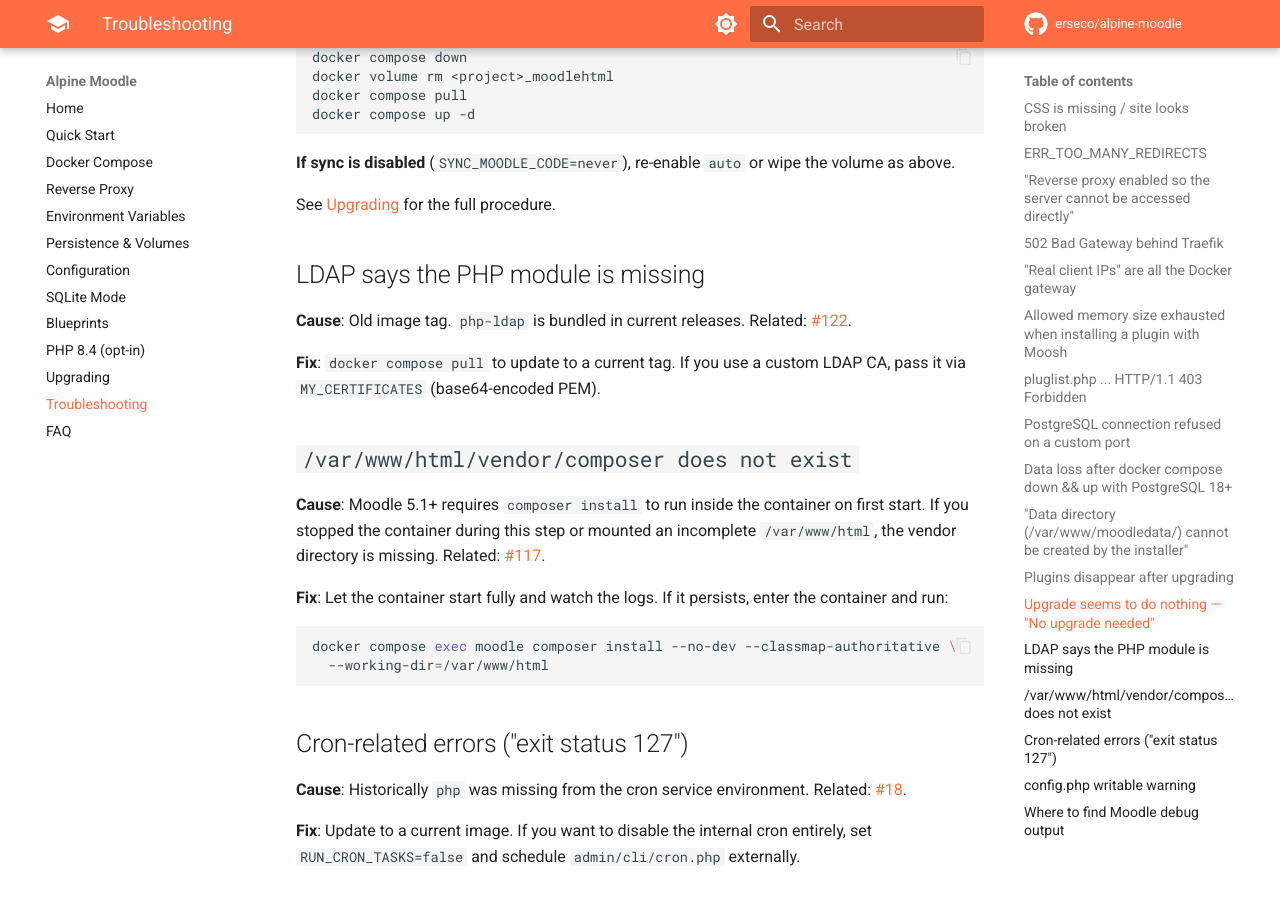
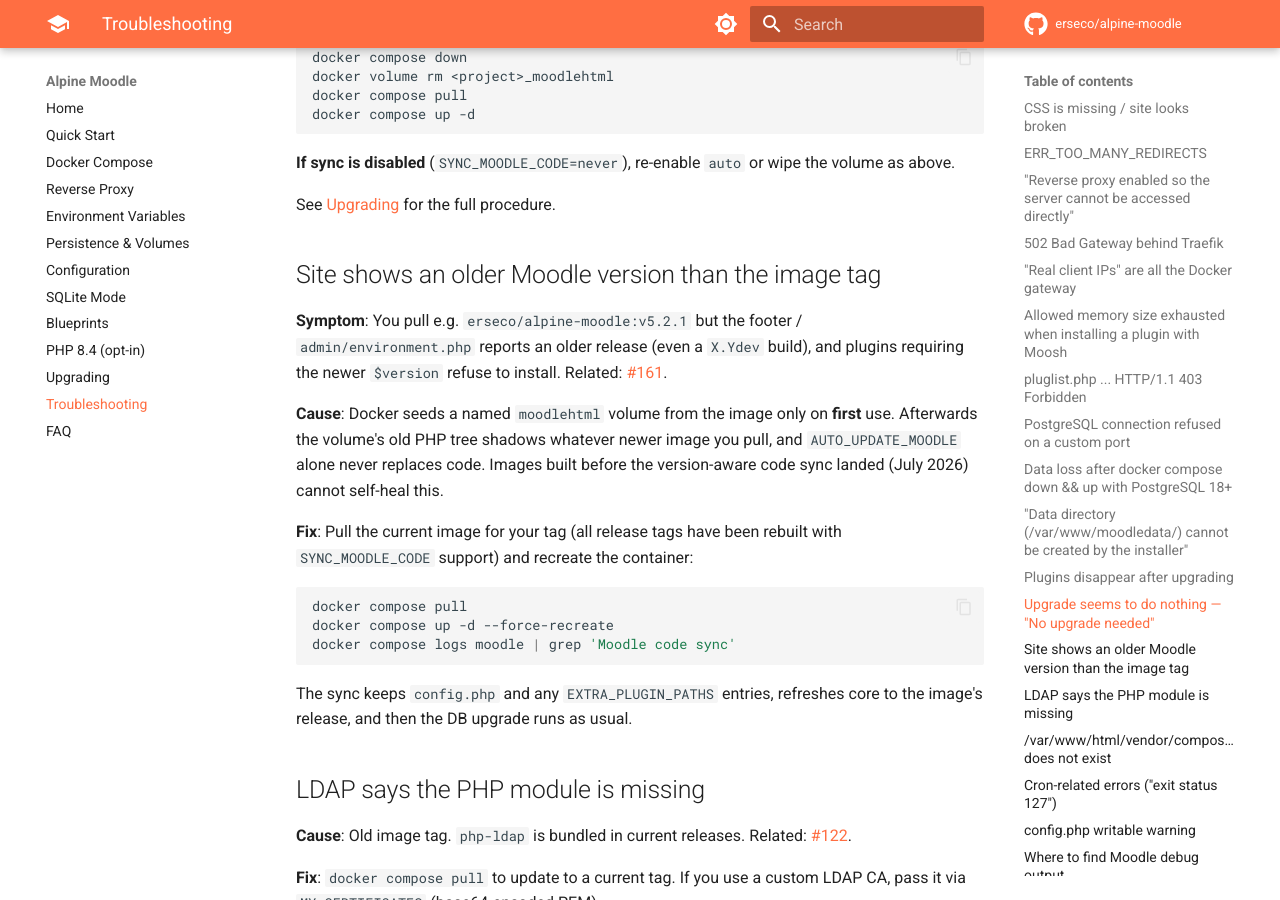
Before and after one commit to erseco/alpine-moodle, an MkDocs documentation site: the page built from docs/troubleshooting.md, in a window 1280 px wide and 900 px high, scrolled down 4240 px. Built offline with MkDocs 1.6.1 and Material for MkDocs 9.7.7, drawn with Linux system fonts in a browser that asks for light colours; comment, search, counter and statistics services are not loaded.

Commit message:
Guarantee published images match their Moodle version tag (#161)
Two CI-level guards for the class of bug behind #161, where users could
end up serving a Moodle release that does not correspond to the image tag:

- Pin the Moodle download to the exact upstream commit. build.yml resolves
  MOODLE_VERSION to a commit SHA with git ls-remote and passes it as the
  new MOODLE_COMMIT build-arg, so the download layer's BuildKit cache key
  follows upstream. Without this, :main/:beta images kept reusing a stale
  cached snapshot (frozen at 5.2dev Build 20251219 for ~7 months). It also
  fails the build early when a tag is missing upstream, and curl -fsSL
  makes HTTP errors fatal instead of feeding tar garbage.

- Release gate before push. A new step builds the amd64 image and runs
  tests/verify-moodle-version.sh, which asserts version.php's $release
  matches the git tag (strict for stable vX.Y.Z, presence-only for main
  and pre-releases). Nothing is pushed if the content is wrong.

Also: PR debug builds now exercise the pinned-commit path, unit tests run
as a loop over tests/unit/, the Trivy image-ref expression (which always
resolved to :main) now scans the tag actually built, and troubleshooting
docs cover the stale moodlehtml volume symptom.

````diff
--- a/docs/troubleshooting.md
+++ b/docs/troubleshooting.md
@@ -171,6 +171,22 @@ docker compose up -d
 
 See [Upgrading](upgrading.md) for the full procedure.
 
+## Site shows an older Moodle version than the image tag
+
+**Symptom**: You pull e.g. `erseco/alpine-moodle:v5.2.1` but the footer / `admin/environment.php` reports an older release (even a `X.Ydev` build), and plugins requiring the newer `$version` refuse to install. Related: [#161](https://github.com/erseco/alpine-moodle/issues/161).
+
+**Cause**: Docker seeds a named `moodlehtml` volume from the image only on **first** use. Afterwards the volume's old PHP tree shadows whatever newer image you pull, and `AUTO_UPDATE_MOODLE` alone never replaces code. Images built before the version-aware code sync landed (July 2026) cannot self-heal this.
+
+**Fix**: Pull the current image for your tag (all release tags have been rebuilt with `SYNC_MOODLE_CODE` support) and recreate the container:
+
+```bash
+docker compose pull
+docker compose up -d --force-recreate
+docker compose logs moodle | grep 'Moodle code sync'
+```
+
+The sync keeps `config.php` and any `EXTRA_PLUGIN_PATHS` entries, refreshes core to the image's release, and then the DB upgrade runs as usual.
+
 ## LDAP says the PHP module is missing
 
 **Cause**: Old image tag. `php-ldap` is bundled in current releases. Related: [#122](https://github.com/erseco/alpine-moodle/issues/122).
````
Also changed, not shown: 4 other files.
